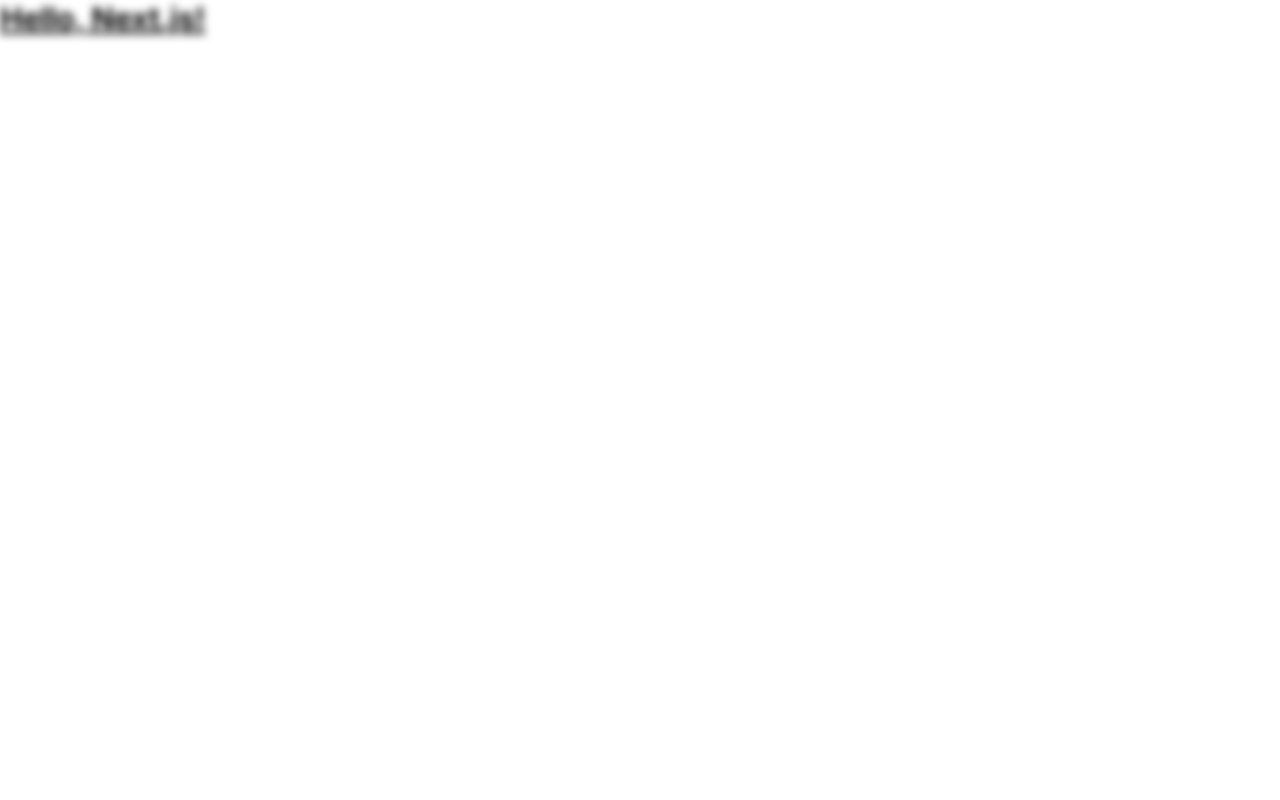
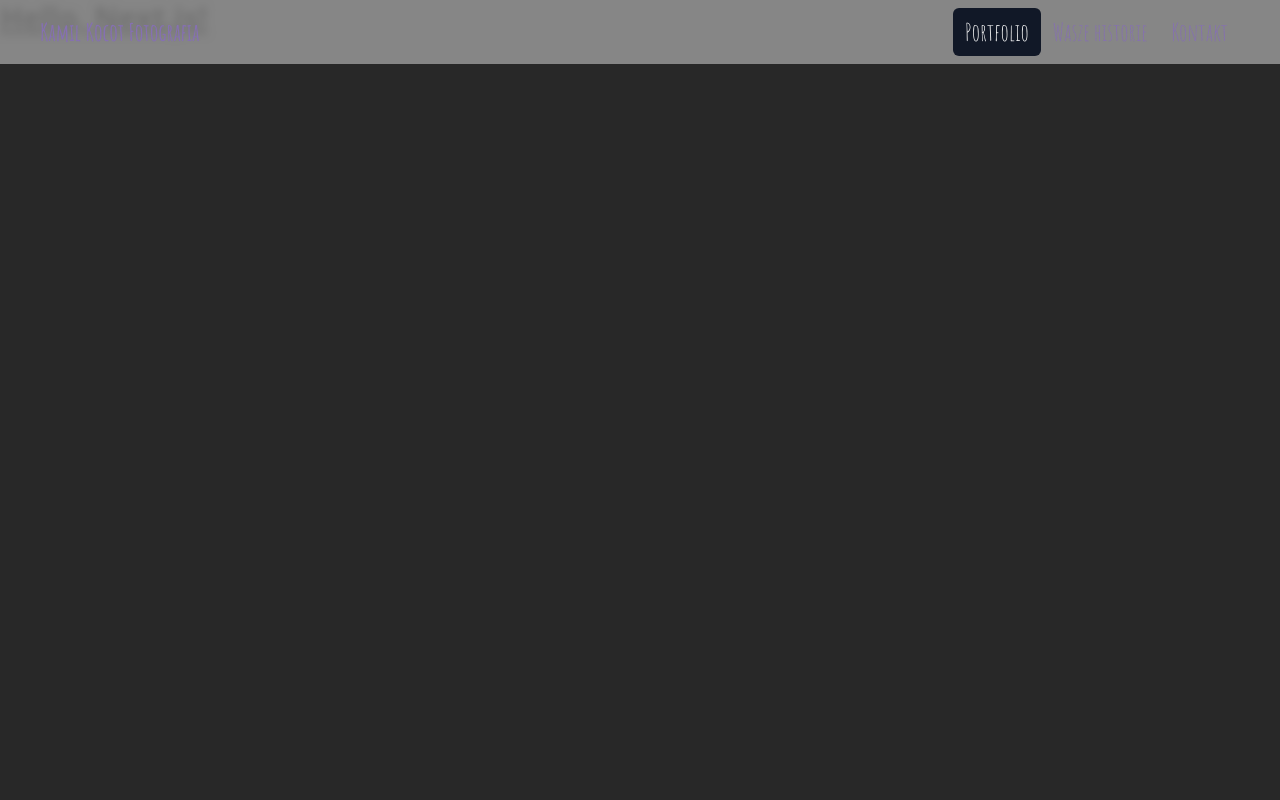
Before and after one commit to pietruszkajacek/kocotfoto, a Next.js app: page / in a window 1280 px wide. Shown: the top 800 px of the page. Built offline with nearby package versions, Linux system fonts and the light colour scheme.

Commit message:
Layout, meta, tailwind...

```diff
--- a/app/globals.css
+++ b/app/globals.css
@@ -1,3 +1,11 @@
 @tailwind base;
 @tailwind components;
 @tailwind utilities;
+
+.grecaptcha-badge { visibility: hidden; }
+
+.headless-modal-f
+{
+    padding: 0 !important;
+    overflow-y: scroll !important;
+}
--- a/app/layout.tsx
+++ b/app/layout.tsx
@@ -1,13 +1,38 @@
-//import * as React from "react";
 import './globals.css'
 import type { Metadata } from 'next'
-import { Inter } from 'next/font/google'
+import { Dosis, Amatic_SC } from 'next/font/google'
+import { CMS_NAME, HOME_OG_IMAGE_URL, navigation } from '@/lib/constants'
+import Menu from '@/components/menu'
+import Footer from '@/components/footer'
 
-const inter = Inter({ subsets: ['latin'] })
+const dosis = Dosis({
+  subsets: ['latin'],
+  display: 'swap',
+  variable: '--font-dosis'
+})
+
+const amaticsc = Amatic_SC({
+  subsets: ['latin'],
+  weight: ['400', '700'],
+  display: 'swap',
+  variable: '--font-amaticsc'
+})
 
 export const metadata: Metadata = {
-    title: "React Photo Album - Next.JS",
-    description: "React Photo Album - Next.JS",
+  icons: [
+    { rel: "icon", type: "image/png", sizes: "32x32", url: "/favicon/favicon-32x32.png" },
+    { rel: "icon", type: "image/png", sizes: "16x16", url: "/favicon/favicon-16x16.png" },
+    { rel: "manifest", url: "/favicon/site.webmanifest" },
+    { rel: "apple-touch-icon", sizes: "180x180", url: "https://example.com/apple-icon.png" },
+    { rel: "mask-icon", color: "#000000", url: "/favicon/safari-pinned-tab.svg" },
+    { rel: "shortcut icon", url: "/favicon/favicon.ico" },
+    { rel: "alternate", type: "application/rss+xml", url: "/feed.xml" },
+  ],
+  title: `${CMS_NAME}`,
+  description: "KAMIL KOCOT FOTOGRAFIA - ",
+  openGraph: {
+    images: [HOME_OG_IMAGE_URL],
+  }
 };
 
 export default function RootLayout({
@@ -16,8 +41,15 @@
   children: React.ReactNode
 }) {
   return (
-      <html lang="pl">
-        <body className={inter.className}>{children}</body>
+    <html className={`${dosis.variable} ${amaticsc.variable}`} lang="pl">
+      <body className={'bg-main-bg-color'}>
+        {/* TODO: add tag current menu item */}
+        <Menu itemsMenu={navigation} />
+        <div className="min-h-screen">
+          {children}
+        </div>
+        <Footer />
+      </body>
     </html>
   )
 }
--- a/components/footer.tsx
+++ b/components/footer.tsx
@@ -1,5 +1,4 @@
 import Container from './container'
-import { EXAMPLE_PATH } from '../lib/constants'
 
 const Footer = () => {
   return (
--- a/components/menu.tsx
+++ b/components/menu.tsx
@@ -1,12 +1,10 @@
+'use client'
+
 import { Disclosure, Transition } from '@headlessui/react'
 import { Bars3Icon, XMarkIcon } from '@heroicons/react/24/outline'
 import Container from './container'
-import menuStyles from './menu-styles.module.css'
 import { useState, useEffect } from 'react';
-
-function classNames(...classes) {
-  return classes.filter(Boolean).join(' ')
-}
+import cn from 'classnames'
 
 type Props = {
   itemsMenu: { name: string, href: string, current: boolean }[],
@@ -15,8 +13,8 @@
 export default function Menu({ itemsMenu }: Props) {
   const [navbarShrinked, setnavbarShrinked] = useState(false);
 
-  // Navbar shrink function
-  var navbarShrink = function () {
+  // TODO: add navbar shrink
+   var navbarShrink = function () {
     if (window.scrollY === 0) {
       setnavbarShrinked(false);
     } else {
@@ -33,14 +31,14 @@
   }, []);
 
   return (
-    <Disclosure as="nav" className={classNames(navbarShrinked ? menuStyles['navbar-shrink'] : 'bg-[#e3e3e3] sm:bg-[#e3e3e34f]', 'z-10 font-amaticsc fixed top-0 left-0 right-0')}>
+    <Disclosure as="nav" className={cn({'sm:bg-main-menu-gray/50': !navbarShrinked}, 'bg-main-menu-gray z-10 font-amaticsc fixed top-0 left-0 right-0')}>
       {({ open }) => (
         <Container>
           <div className="mx-auto max-w-7xl px-4 sm:px-8 lg:px-10">
             <div className="relative flex h-16 items-center justify-between">
               <div className="absolute inset-y-0 right-0 flex items-center sm:hidden">
                 {/* Mobile menu button*/}
-                <Disclosure.Button className="inline-flex items-center justify-center rounded-md text-[#8670B3] hover:bg-black hover:text-white focus:outline-none focus:ring-2 focus:ring-inset focus:ring-white">
+                <Disclosure.Button className="inline-flex items-center justify-center rounded-md text-purple-mountains-majesty-600 hover:bg-black hover:text-white focus:outline-none focus:ring-2 focus:ring-inset focus:ring-white">
                   <span className="sr-only">Open main menu</span>
                   {open ? (
                     <XMarkIcon className="block h-6 w-6" aria-hidden="true" />
@@ -50,10 +48,10 @@
                 </Disclosure.Button>
               </div>
               <div className="flex flex-1 items-center justify-start">
-                <div className="flex flex-shrink-0 items-center text-[#8670B3]">
+                <div className="flex flex-shrink-0 items-center text-purple-mountains-majesty-600">
                   <a
                     href='/'
-                    className={'text-[#8670B3] text-2xl font-bold'}
+                    className={'text-purple-mountains-majesty-600 text-2xl font-bold'}
                   >
                     Kamil Kocot Fotografia
                   </a>
@@ -65,8 +63,9 @@
                       <a
                         key={item.name}
                         href={item.href}
-                        className={classNames(
-                          item.current ? 'bg-gray-900 text-white' : 'text-[#8670B3] active:bg-transparent hover:bg-black hover:text-white',
+                        className={cn({
+                          'bg-gray-900 text-white': item.current,
+                          'text-purple-mountains-majesty-600 active:bg-transparent hover:bg-black hover:text-white': !item.current},
                           'rounded-md px-3 py-2 text-2xl font-medium'
                         )}
                         aria-current={item.current ? 'page' : undefined}
@@ -79,7 +78,7 @@
               </div>
             </div>
           </div>
-          <Transition className={'overflow-hidden bg-[#e3e3e3]'}
+          <Transition className={'overflow-hidden bg-main-menu-gray'}
             //show={true}
             enter="transition-height duration-300 ease"
             enterFrom="transform max-h-0"
@@ -95,8 +94,9 @@
                     key={item.name}
                     as="a"
                     href={item.href}
-                    className={classNames(
-                      item.current ? 'bg-black text-white' : 'text-[#8670B3] active:bg-transparent visited:bg-yellow-500 hover:bg-black hover:text-white avtive:bg-black-700',
+                    className={cn({
+                      'bg-black text-white': item.current,
+                      'text-purple-mountains-majesty-600 active:bg-transparent visited:bg-yellow-500 hover:bg-black hover:text-white avtive:bg-black-700': !item.current},
                       'block rounded-md px-3 py-2 font-medium text-base'
                     )}
                     aria-current={item.current ? 'page' : undefined}
--- a/lib/constants.ts
+++ b/lib/constants.ts
@@ -1,4 +1,10 @@
-export const EXAMPLE_PATH = 'blog-starter'
 export const CMS_NAME = 'KAMIL KOCOT FOTOGRAFIA'
 export const HOME_OG_IMAGE_URL =
   'https://og-image.vercel.app/Next.js%20Blog%20Starter%20Example.png?theme=light&md=1&fontSize=100px&images=https%3A%2F%2Fassets.vercel.com%2Fimage%2Fupload%2Ffront%2Fassets%2Fdesign%2Fnextjs-black-logo.svg'
+
+export const navigation = [
+  { name: 'Portfolio', href: 'portfolio', current: true },
+  { name: 'Wasze historie', href: '#', current: false },
+  // { name: 'Blog', href: '#', current: false },
+  { name: 'Kontakt', href: 'kontakt', current: false },
+]
--- a/tailwind.config.ts
+++ b/tailwind.config.ts
@@ -8,6 +8,43 @@
   ],
   theme: {
     extend: {
+      fontFamily: {
+        dosis: ['var(--font-dosis)'],
+        amaticsc: ['var(--font-amaticsc)'],
+      },
+      colors: {
+        'main-bg-color': '#282828',
+        'main-menu-gray': '#e3e3e3',
+        'purple-mountains-majesty': {
+          '50': '#f8f7fb',
+          '100': '#f1f0f7',
+          '200': '#e4e3f1',
+          '300': '#d0cce6',
+          '400': '#b6aed7',
+          '500': '#9c8dc5',
+          '600': '#8670b3',
+          '700': '#7660a1',
+          '800': '#635087',
+          '900': '#52436f',
+          '950': '#352b4a',
+        },
+        'mercury': {
+          '50': '#f7f7f7',
+          '100': '#ededed',
+          '200': '#e3e3e3',
+          '300': '#c8c8c8',
+          '400': '#adadad',
+          '500': '#999999',
+          '600': '#888888',
+          '700': '#7b7b7b',
+          '800': '#676767',
+          '900': '#545454',
+          '950': '#363636',
+        },
+      },
+      transitionProperty: {
+        'top-opacity': 'top, opacity',
+      },
     },
   },
   plugins: [
```
Lines whose indentation alone changed are shown as unchanged.
